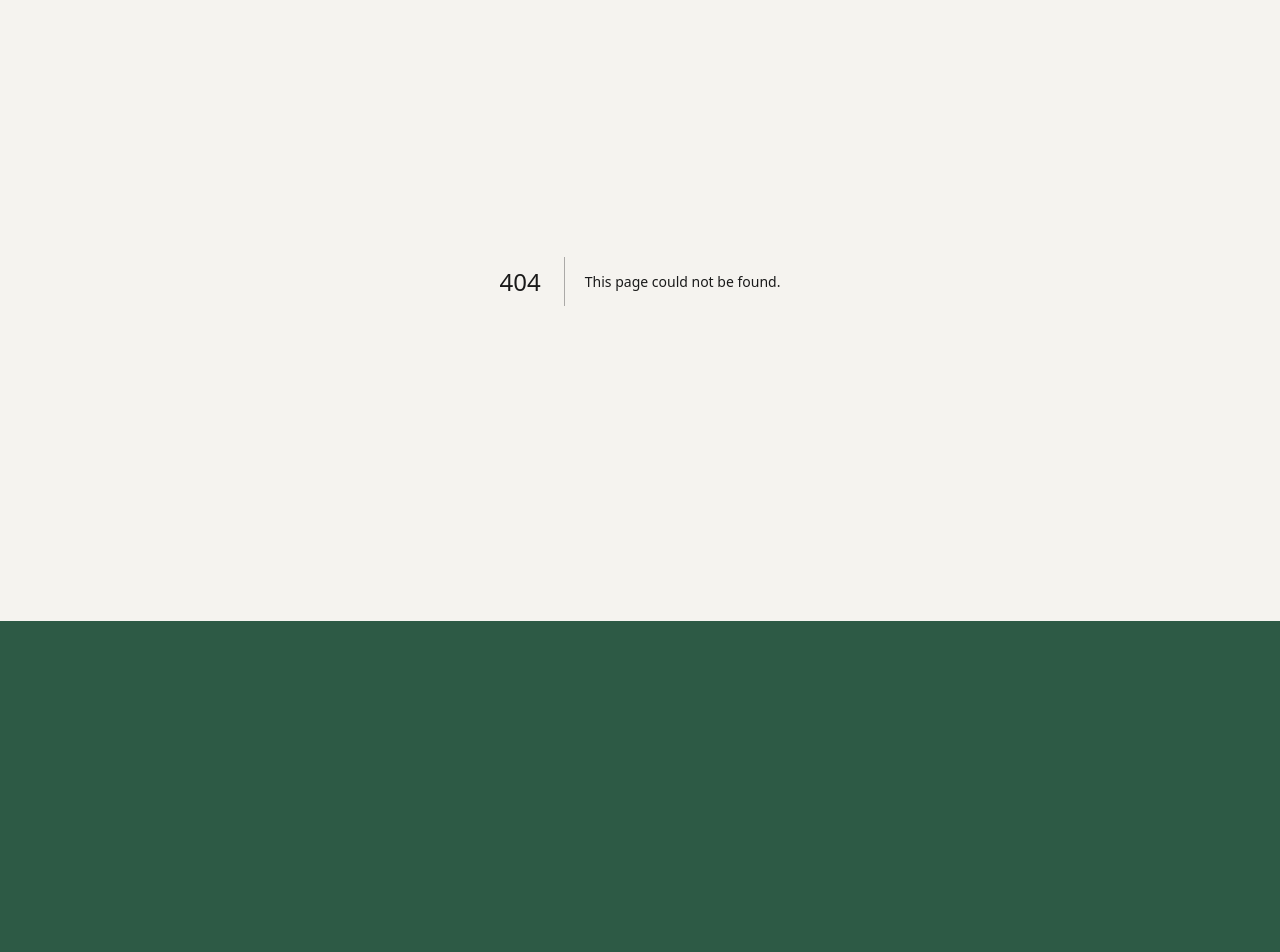
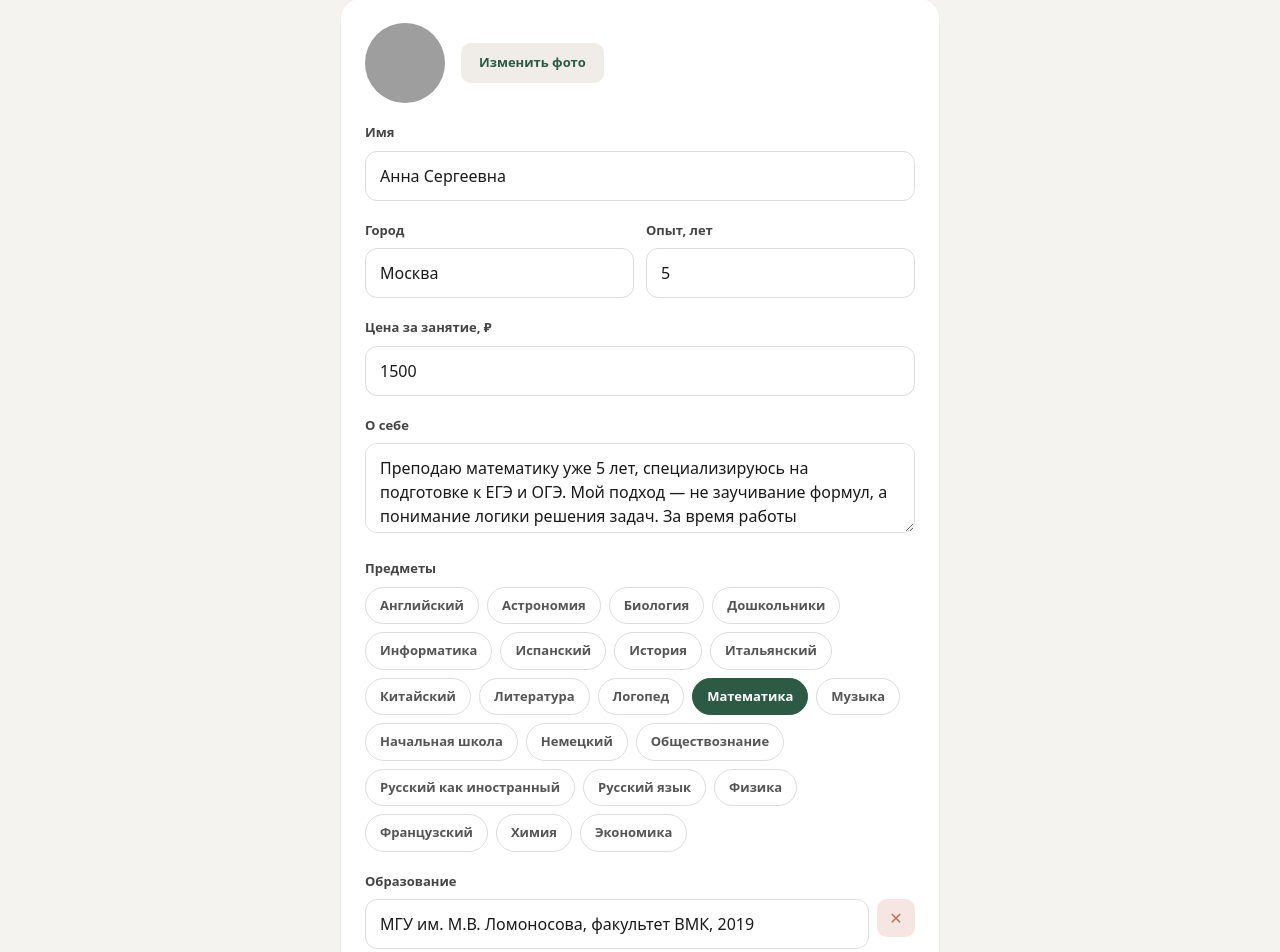
Before and after one commit to yaroslavnapril/tutor-connect, a Next.js app: page /profile in a window 1280 px wide. Before the commit this address had no page. Shown: the part 179-1131 px from the top of the page. Before the commit the page ends 860 px from the top, so only its background shows below. Built offline with nearby package versions, Linux system fonts and the light colour scheme; grey boxes are pictures that could not be loaded.

Commit message:
Create page.tsx

```diff
--- /dev/null
+++ b/app/profile/page.tsx
@@ -0,0 +1,187 @@
+'use client'
+
+import { useState, useEffect } from 'react'
+import { TUTORS } from '../data/tutors'
+import { CURRENT_TUTOR_ID } from '../data/currentUser'
+import { getTutorOverride, setTutorOverride } from '../data/tutorOverrides'
+import { SUBJECTS_LIST } from '../data/subjects'
+
+export default function ProfilePage() {
+  const baseTutor = TUTORS.find(t => t.id === CURRENT_TUTOR_ID)
+  const [mounted, setMounted] = useState(false)
+  const [name, setName] = useState('')
+  const [city, setCity] = useState('')
+  const [experience, setExperience] = useState('')
+  const [price, setPrice] = useState('')
+  const [about, setAbout] = useState('')
+  const [subjects, setSubjects] = useState<string[]>([])
+  const [education, setEducation] = useState<string[]>([''])
+  const [achievements, setAchievements] = useState<string[]>([''])
+  const [photo, setPhoto] = useState('')
+  const [toast, setToast] = useState<string | null>(null)
+
+  useEffect(() => {
+    if (!baseTutor) return
+    const override = getTutorOverride(baseTutor.id)
+    setName(override.name || baseTutor.name)
+    setCity(override.city || baseTutor.city)
+    setExperience(String(override.experience ?? baseTutor.experience))
+    setPrice(String(override.price ?? baseTutor.price))
+    setAbout(override.about || baseTutor.about)
+    setSubjects(override.subjects || baseTutor.subjects)
+    setEducation(override.education && override.education.length > 0 ? override.education : baseTutor.education)
+    setAchievements(override.achievements && override.achievements.length > 0 ? override.achievements : baseTutor.achievements)
+    setPhoto(override.photo || baseTutor.photo)
+    setMounted(true)
+  }, [])
+
+  if (!mounted || !baseTutor) return null
+
+  const toggleSubject = (s: string) => {
+    setSubjects(prev => prev.includes(s) ? prev.filter(x => x !== s) : [...prev, s])
+  }
+
+  const updateListItem = (list: string[], setList: (v: string[]) => void, idx: number, value: string) => {
+    const copy = [...list]
+    copy[idx] = value
+    setList(copy)
+  }
+  const addListItem = (list: string[], setList: (v: string[]) => void) => setList([...list, ''])
+  const removeListItem = (list: string[], setList: (v: string[]) => void, idx: number) => setList(list.filter((_, i) => i !== idx))
+
+  const handlePhotoSelect = (e: React.ChangeEvent<HTMLInputElement>) => {
+    const file = e.target.files?.[0]
+    if (!file) return
+    setPhoto(URL.createObjectURL(file))
+  }
+
+  const handleSave = (e: React.FormEvent) => {
+    e.preventDefault()
+    setTutorOverride(baseTutor.id, {
+      name: name.trim(),
+      city: city.trim(),
+      experience: Number(experience) || baseTutor.experience,
+      price: Number(price) || baseTutor.price,
+      about: about.trim(),
+      subjects: subjects.length > 0 ? subjects : baseTutor.subjects,
+      education: education.filter(e => e.trim() !== ''),
+      achievements: achievements.filter(a => a.trim() !== ''),
+      photo
+    })
+    setToast('Анкета обновлена — изменения уже видны ученикам')
+    setTimeout(() => setToast(null), 3000)
+  }
+
+  return (
+    <>
+      <style dangerouslySetInnerHTML={{__html: `
+        .pf-page { background:#F5F3EF; min-height:100vh; padding-bottom:48px; }
+        .pf-container { max-width:640px; margin:0 auto; padding:24px 20px; }
+        .pf-title { font-size:28px; font-weight:800; margin-bottom:6px; color:#1A1A1A; }
+        .pf-subtitle { font-size:14px; color:#888; margin-bottom:24px; }
+        .pf-form { background:white; border-radius:20px; padding:24px; border:1px solid #eee; display:flex; flex-direction:column; gap:20px; }
+        .pf-field label { display:block; font-size:13px; font-weight:700; color:#444; margin-bottom:8px; }
+        .pf-field input, .pf-field textarea { width:100%; box-sizing:border-box; padding:12px 14px; border-radius:12px; border:1px solid #ddd; font-size:16px; outline:none; font-family:inherit; }
+        .pf-field input:focus, .pf-field textarea:focus { border-color:#2D5A45; }
+        .pf-field textarea { resize:vertical; min-height:90px; }
+        .pf-row { display:grid; grid-template-columns:1fr 1fr; gap:12px; }
+
+        .pf-avatar-row { display:flex; align-items:center; gap:16px; }
+        .pf-avatar { width:80px; height:80px; border-radius:50%; overflow:hidden; background:#eee; flex-shrink:0; }
+        .pf-avatar img { width:100%; height:100%; object-fit:cover; object-position:center 22%; }
+        .pf-photo-btn { padding:10px 18px; background:#F0EDE8; color:#2D5A45; border-radius:10px; font-size:13px; font-weight:700; cursor:pointer; display:inline-block; }
+
+        .pf-chips { display:flex; flex-wrap:wrap; gap:8px; }
+        .pf-chip { padding:8px 14px; border-radius:999px; border:1px solid #ddd; background:white; font-size:13px; font-weight:600; cursor:pointer; color:#555; }
+        .pf-chip.active { background:#2D5A45; color:white; border-color:#2D5A45; }
+
+        .pf-list-item { display:flex; gap:8px; margin-bottom:8px; }
+        .pf-list-item input { flex:1; }
+        .pf-list-remove { width:38px; height:38px; border-radius:10px; border:none; background:#F5E6E2; color:#C4705A; font-size:16px; cursor:pointer; flex-shrink:0; }
+        .pf-list-add { padding:8px 16px; background:#F0EDE8; color:#2D5A45; border:none; border-radius:10px; font-size:13px; font-weight:700; cursor:pointer; align-self:flex-start; }
+
+        .pf-submit { padding:16px; background:#C4705A; color:white; border:none; border-radius:14px; font-size:16px; font-weight:700; cursor:pointer; }
+        .pf-submit:hover { background:#b35d48; }
+
+        .pf-toast { position:fixed; bottom:24px; left:50%; transform:translateX(-50%); background:#1A1A1A; color:white; padding:14px 22px; border-radius:14px; font-size:14px; font-weight:600; box-shadow:0 6px 20px rgba(0,0,0,0.25); z-index:200; max-width:90%; text-align:center; }
+      `}} />
+      <div className="pf-page">
+        <div className="pf-container">
+          <h1 className="pf-title">Моя анкета</h1>
+          <p className="pf-subtitle">Изменения сразу видны ученикам на вашей публичной странице</p>
+
+          <form className="pf-form" onSubmit={handleSave}>
+            <div className="pf-avatar-row">
+              <div className="pf-avatar"><img src={photo} alt="" /></div>
+              <label className="pf-photo-btn">
+                Изменить фото
+                <input type="file" accept="image/*" onChange={handlePhotoSelect} style={{ display: 'none' }} />
+              </label>
+            </div>
+
+            <div className="pf-field">
+              <label>Имя</label>
+              <input value={name} onChange={e => setName(e.target.value)} required />
+            </div>
+
+            <div className="pf-row">
+              <div className="pf-field">
+                <label>Город</label>
+                <input value={city} onChange={e => setCity(e.target.value)} required />
+              </div>
+              <div className="pf-field">
+                <label>Опыт, лет</label>
+                <input type="number" min="0" value={experience} onChange={e => setExperience(e.target.value)} required />
+              </div>
+            </div>
+
+            <div className="pf-field">
+              <label>Цена за занятие, ₽</label>
+              <input type="number" min="0" value={price} onChange={e => setPrice(e.target.value)} required />
+            </div>
+
+            <div className="pf-field">
+              <label>О себе</label>
+              <textarea value={about} onChange={e => setAbout(e.target.value)} required />
+            </div>
+
+            <div className="pf-field">
+              <label>Предметы</label>
+              <div className="pf-chips">
+                {SUBJECTS_LIST.map(s => (
+                  <button type="button" key={s} className={`pf-chip ${subjects.includes(s) ? 'active' : ''}`} onClick={() => toggleSubject(s)}>{s}</button>
+                ))}
+              </div>
+            </div>
+
+            <div className="pf-field">
+              <label>Образование</label>
+              {education.map((line, i) => (
+                <div key={i} className="pf-list-item">
+                  <input value={line} onChange={e => updateListItem(education, setEducation, i, e.target.value)} placeholder="Например: МГУ, факультет ВМК, 2019" />
+                  <button type="button" className="pf-list-remove" onClick={() => removeListItem(education, setEducation, i)}>✕</button>
+                </div>
+              ))}
+              <button type="button" className="pf-list-add" onClick={() => addListItem(education, setEducation)}>+ Добавить строку</button>
+            </div>
+
+            <div className="pf-field">
+              <label>Достижения</label>
+              {achievements.map((line, i) => (
+                <div key={i} className="pf-list-item">
+                  <input value={line} onChange={e => updateListItem(achievements, setAchievements, i, e.target.value)} placeholder="Например: 80+ учеников подготовлено к ЕГЭ" />
+                  <button type="button" className="pf-list-remove" onClick={() => removeListItem(achievements, setAchievements, i)}>✕</button>
+                </div>
+              ))}
+              <button type="button" className="pf-list-add" onClick={() => addListItem(achievements, setAchievements)}>+ Добавить строку</button>
+            </div>
+
+            <button type="submit" className="pf-submit">Сохранить изменения</button>
+          </form>
+        </div>
+      </div>
+
+      {toast && <div className="pf-toast">{toast}</div>}
+    </>
+  )
+}
```
